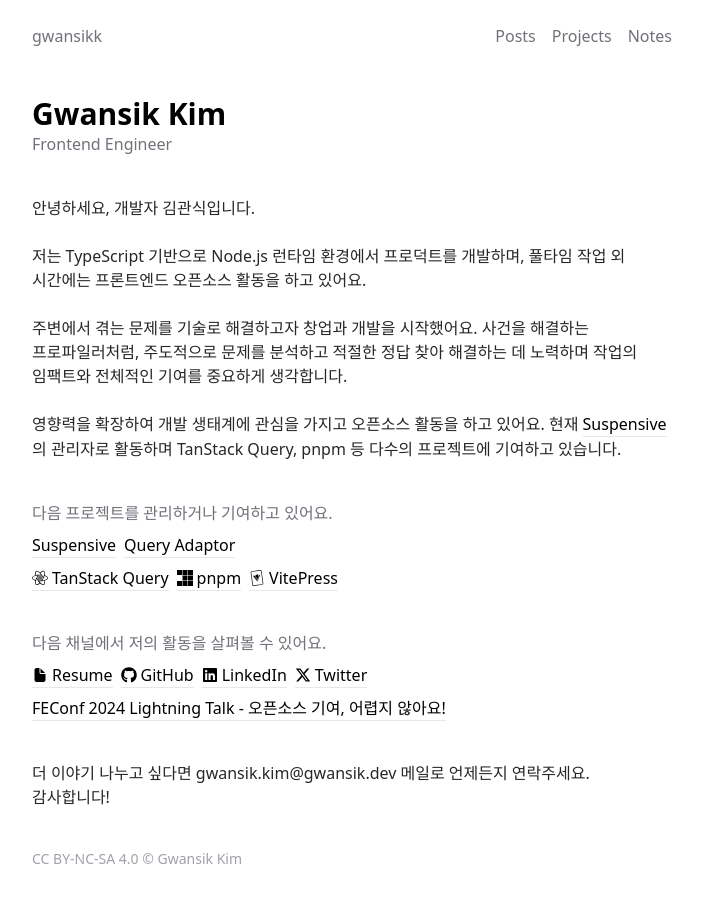
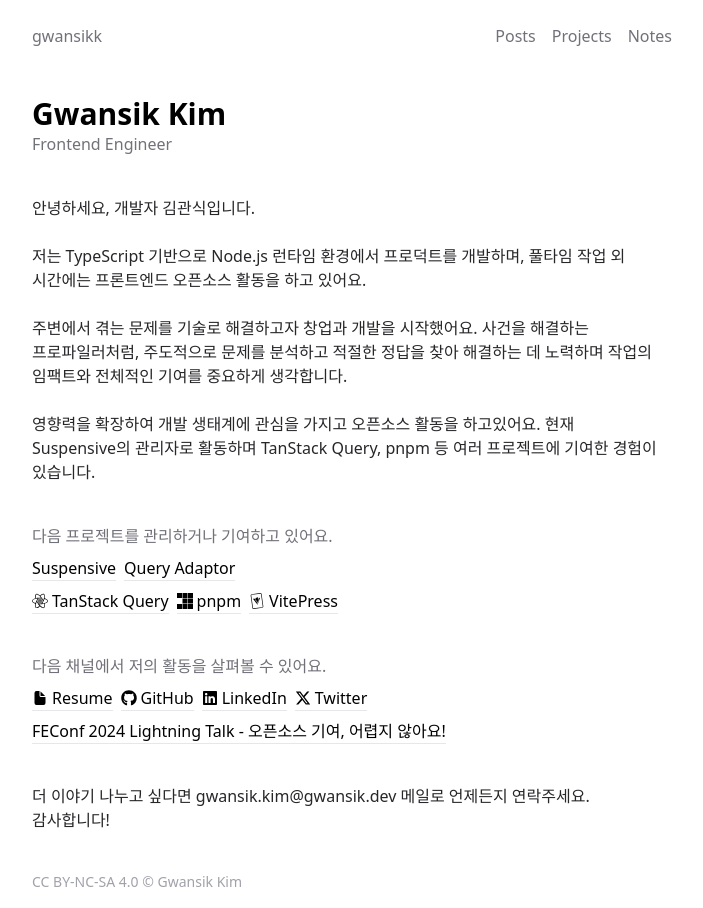
Before and after one commit to gwansikk/gwansik.dev, a Next.js app: page / in a window 1280 px wide. Shown: the whole page, without its empty margins (288-991 px from the left). Before the commit the page ends 885 px from the top, so only its background shows below. Built offline with nearby package versions, Linux system fonts and the light colour scheme.

Commit message:
feat: update content

```diff
--- a/src/app/page.tsx
+++ b/src/app/page.tsx
@@ -24,16 +24,14 @@
         </p>
         <p>
           주변에서 겪는 문제를 기술로 해결하고자 창업과 개발을 시작했어요.
-          사건을 해결하는 프로파일러처럼, 주도적으로 문제를 분석하고 적절한 정답
-          찾아 해결하는 데 노력하며 작업의 임팩트와 전체적인 기여를 중요하게
-          생각합니다.
+          사건을 해결하는 프로파일러처럼, 주도적으로 문제를 분석하고 적절한
+          정답을 찾아 해결하는 데 노력하며 작업의 임팩트와 전체적인 기여를
+          중요하게 생각합니다.
         </p>
         <p>
-          영향력을 확장하여 개발 생태계에 관심을 가지고 오픈소스 활동을 하고
-          있어요. 현재{' '}
-          <HyperLink href='https://suspensive.org'>Suspensive</HyperLink>의
-          관리자로 활동하며 TanStack Query, pnpm 등 다수의 프로젝트에 기여하고
-          있습니다.
+          영향력을 확장하여 개발 생태계에 관심을 가지고 오픈소스 활동을
+          하고있어요. 현재 Suspensive의 관리자로 활동하며 TanStack Query, pnpm
+          등 여러 프로젝트에 기여한 경험이 있습니다.
         </p>
       </section>
       <Section title='다음 프로젝트를 관리하거나 기여하고 있어요.'>
```
